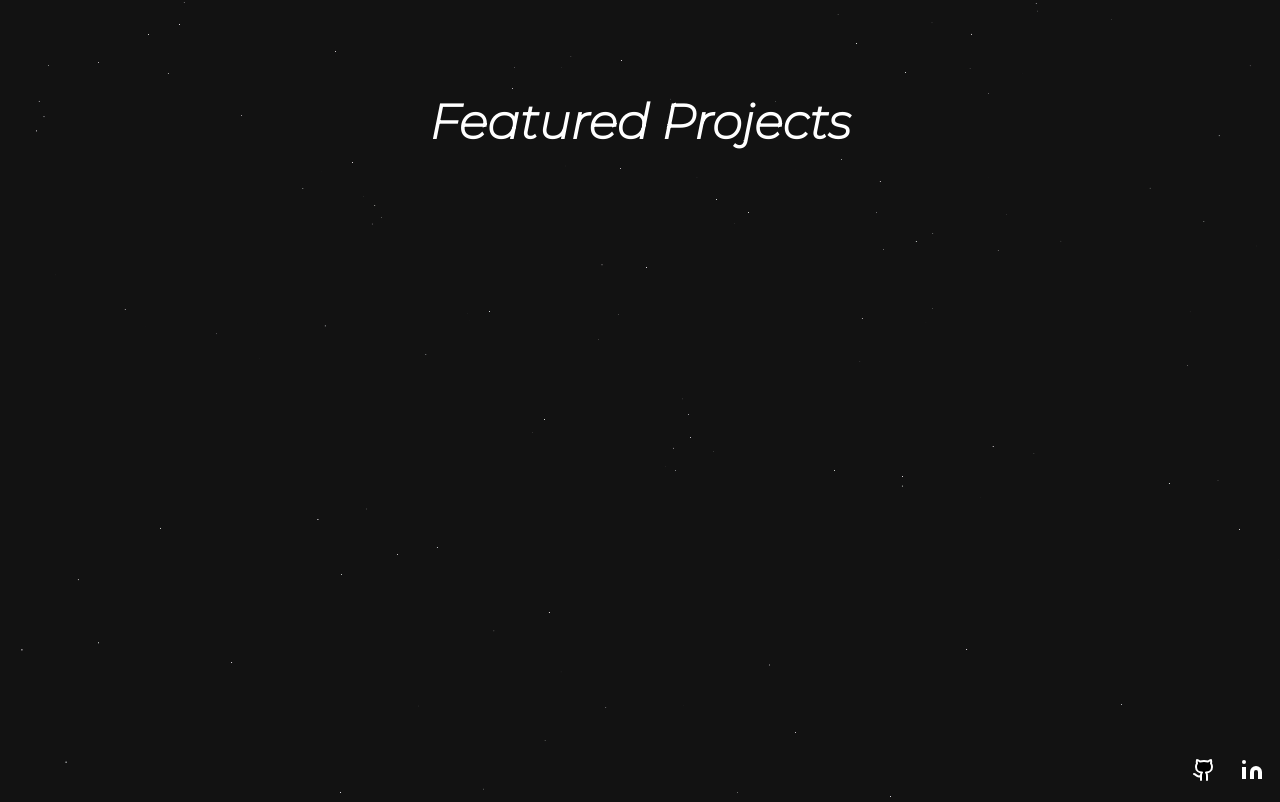
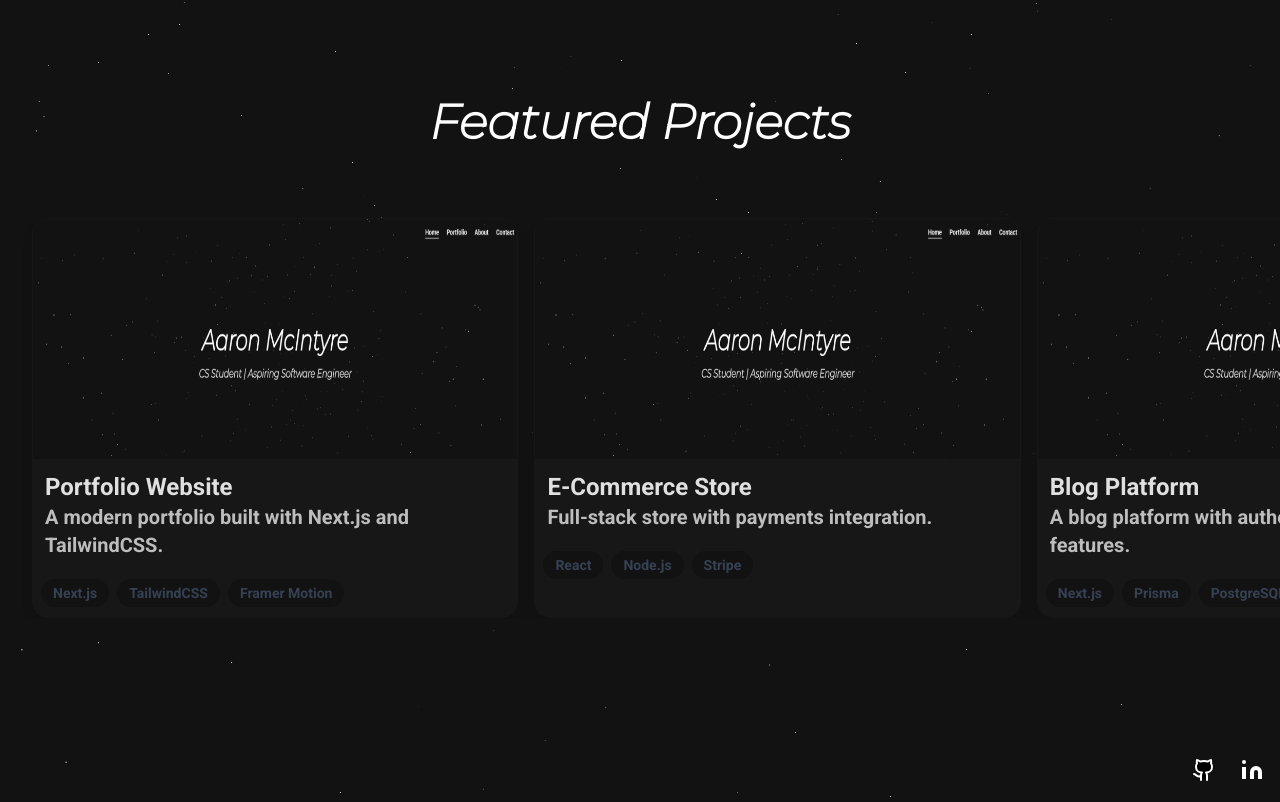
Before and after one commit to Aaron-McIntyre/Aaron-McIntyre-Portfolio-Website, a Next.js app in the folder my-portfolio/: page / in a window 1280 px wide. Shown: the part 926-1728 px from the top of the page. Built offline with nearby package versions, Linux system fonts and the light colour scheme.

Commit message:
feat: Working Card Carousel, Implemented into homepage

```diff
--- a/my-portfolio/src/app/ComponentsShowroom/page.tsx
+++ b/my-portfolio/src/app/ComponentsShowroom/page.tsx
@@ -4,6 +4,7 @@ import StarBackground from "../components/StarBackground";
 import Navbar from "../components/Navbar";
 import ProjectCard from "../components/ProjectCard";
 import FeaturedProjectCard from "../components/FeaturedProjectCard";
+import FeaturedCardCarousel from "../components/FeaturedCardCarousel";
 
  export default function ComponentsShowroom() {
    return (
@@ -16,13 +17,23 @@ import FeaturedProjectCard from "../components/FeaturedProjectCard";
         tags = {["React", "TypeScript", "TailwindCSS",]}
       />  */}
 
-       <FeaturedProjectCard
+       {/* <FeaturedProjectCard
         title="My portfolio website"
         description="my portfolio website!"
         imageUrl="/images/portfolioWebsiteScreenshot.png"
         projectLink="http://localhost:3000"
         tags = {["React", "TypeScript", "TailwindCSS",]}
-      />
+      /> */}
+{/*
+      <FeaturedProjectCard
+        title="My portfolio website"
+        description="my portfolio website!"
+        imageUrl="/images/portfolioWebsiteScreenshot.png"
+        projectLink="http://localhost:3000"
+        tags = {["React", "TypeScript", "TailwindCSS",]}
+      /> */}
+
+      {/* <FeaturedCardCarousel /> */}
 
     </>
   );
--- /dev/null
+++ b/my-portfolio/src/app/components/FeaturedCardCarousel.tsx
@@ -0,0 +1,109 @@
+"use client";
+
+import { motion } from "framer-motion";
+import { useRef, useEffect, useState } from "react";
+import FeaturedProjectCard from "./FeaturedProjectCard";
+
+const projects = [
+  {
+    id: 1,
+    title: "Portfolio Website",
+    description: "A modern portfolio built with Next.js and TailwindCSS.",
+    imageUrl: "/images/portfolioWebsiteScreenshot.png",
+    projectLink: "https://myportfolio.com",
+    tags: ["Next.js", "TailwindCSS", "Framer Motion"],
+  },
+  {
+    id: 2,
+    title: "E-Commerce Store",
+    description: "Full-stack store with payments integration.",
+    imageUrl: "/images/portfolioWebsiteScreenshot.png",
+    projectLink: "https://mystore.com",
+    tags: ["React", "Node.js", "Stripe"],
+  },
+  {
+    id: 3,
+    title: "Blog Platform",
+    description: "A blog platform with authentication and CMS features.",
+    imageUrl: "/images/portfolioWebsiteScreenshot.png",
+    projectLink: "https://myblog.com",
+    tags: ["Next.js", "Prisma", "PostgreSQL"],
+  },
+  {
+    id: 4,
+    title: "E-Commerce Store",
+    description: "Full-stack store with payments integration.",
+    imageUrl: "/images/portfolioWebsiteScreenshot.png",
+    projectLink: "https://mystore.com",
+    tags: ["React", "Node.js", "Stripe"],
+  },
+  {
+    id: 5,
+    title: "Blog Platform",
+    description: "A blog platform with authentication and CMS features.",
+    imageUrl: "/images/portfolioWebsiteScreenshot.png",
+    projectLink: "https://myblog.com",
+    tags: ["Next.js", "Prisma", "PostgreSQL"],
+  },
+  {
+    id: 6,
+    title: "E-Commerce Store",
+    description: "Full-stack store with payments integration.",
+    imageUrl: "/images/portfolioWebsiteScreenshot.png",
+    projectLink: "https://mystore.com",
+    tags: ["React", "Node.js", "Stripe"],
+  },
+  {
+    id: 7,
+    title: "Blog Platform",
+    description: "A blog platform with authentication and CMS features.",
+    imageUrl: "/images/portfolioWebsiteScreenshot.png",
+    projectLink: "https://myblog.com",
+    tags: ["Next.js", "Prisma", "PostgreSQL"],
+  },
+
+];
+
+export default function FeaturedCardCarousel() {
+  const [width, setWidth] = useState<number>(0);
+  const carouselRef = useRef<HTMLDivElement>(null);
+
+  useEffect(() => {
+  const handleResize = () => {
+    if (carouselRef.current) {
+      const scrollWidth = carouselRef.current.scrollWidth;
+      const offsetWidth = carouselRef.current.offsetWidth;
+      const padding = 32;
+      setWidth(scrollWidth - offsetWidth + padding);
+    }
+  };
+
+  handleResize(); // initial calculation
+  window.addEventListener("resize", handleResize);
+  return () => window.removeEventListener("resize", handleResize);
+  }, []);
+  return (
+
+      <motion.div
+        ref={carouselRef}
+        className="w-full overflow-hidden cursor-grab px-8"
+        whileTap={{ cursor: "grabbing" }}
+      >
+        <motion.div
+          drag="x"
+          dragConstraints={{ right: 0, left: -width }}
+          className="flex gap-x-4"
+        >
+          {projects.map((project) => (
+            <motion.div
+              key={project.id}
+              className="w-2/5 flex-shrink-0"
+            >
+              <FeaturedProjectCard {...project} />
+            </motion.div>
+          ))}
+        </motion.div>
+      </motion.div>
+
+  );
+}
--- a/my-portfolio/src/app/components/FeaturedProjectCard.tsx
+++ b/my-portfolio/src/app/components/FeaturedProjectCard.tsx
@@ -13,15 +13,15 @@ export default function FeaturedProjectCard({
 }) {
     return (
 
-            <div className="w-3/5 rounded-2xl overflow-hidden shadow-lg bg-neutral-900 border-neutral-900 border-1 m-4">
-                <img className="w-full" src={imageUrl} alt="Project Image" />
+            <div className="h-100 w-full rounded-2xl overflow-hidden shadow-lg bg-neutral-900 border-neutral-900 border">
+                <img className="w-full h-60" src={imageUrl} alt="Project Image" />
                 <div className="px-3 py-3">
-                    <p className="font-bold text-xl text-[var(--text)]">{title}</p>
-                    <p className="text-[var(--text-muted)]">
+                    <p className="font-bold text-2xl text-[var(--text)]">{title}</p>
+                    <p className="text-[var(--text-muted)] text-xl">
                         {description}
                     </p>
                 </div>
-                <div className="px-2 pb-2">
+                <div className="px-2 pb-2 pt-2">
                     {tags.map((tag, index) => (
                         <span key={index} className="inline-block bg-[var(--background)] rounded-full px-3 py-1 text-sm font-semibold text-gray-700 dark:text-gray-300 mr-2 mb-2">{tag}</span>
                     ))}
--- a/my-portfolio/src/app/page.tsx
+++ b/my-portfolio/src/app/page.tsx
@@ -1,4 +1,5 @@
 import indexPageStyles from "./index.module.css";
+import FeaturedCardCarousel from "./components/FeaturedCardCarousel";
 
 export default function Home() {
   return (
@@ -14,8 +15,8 @@ export default function Home() {
       <div className="w-full h-screen">
         <h1 className={`${indexPageStyles.homeTitleFont} text-5xl text-white font-bold text-center pt-40`}> Featured Projects </h1>
 
-        <div className="w-full h-96 flex justify-center items-center">
-
+        <div className="w-full h-96 flex justify-center items-center mt-20">
+          <FeaturedCardCarousel />
         </div>
       </div>
 
```
